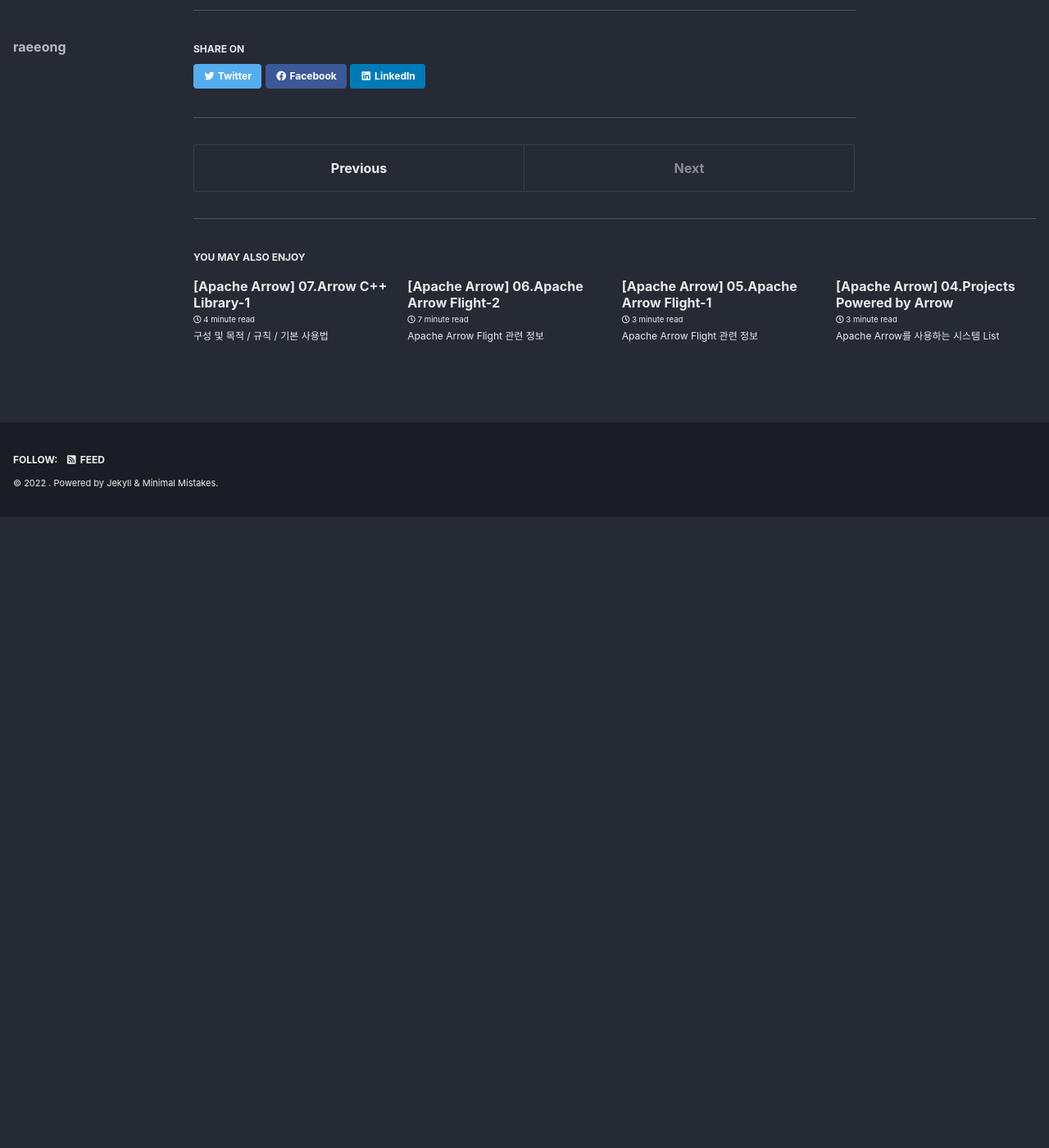
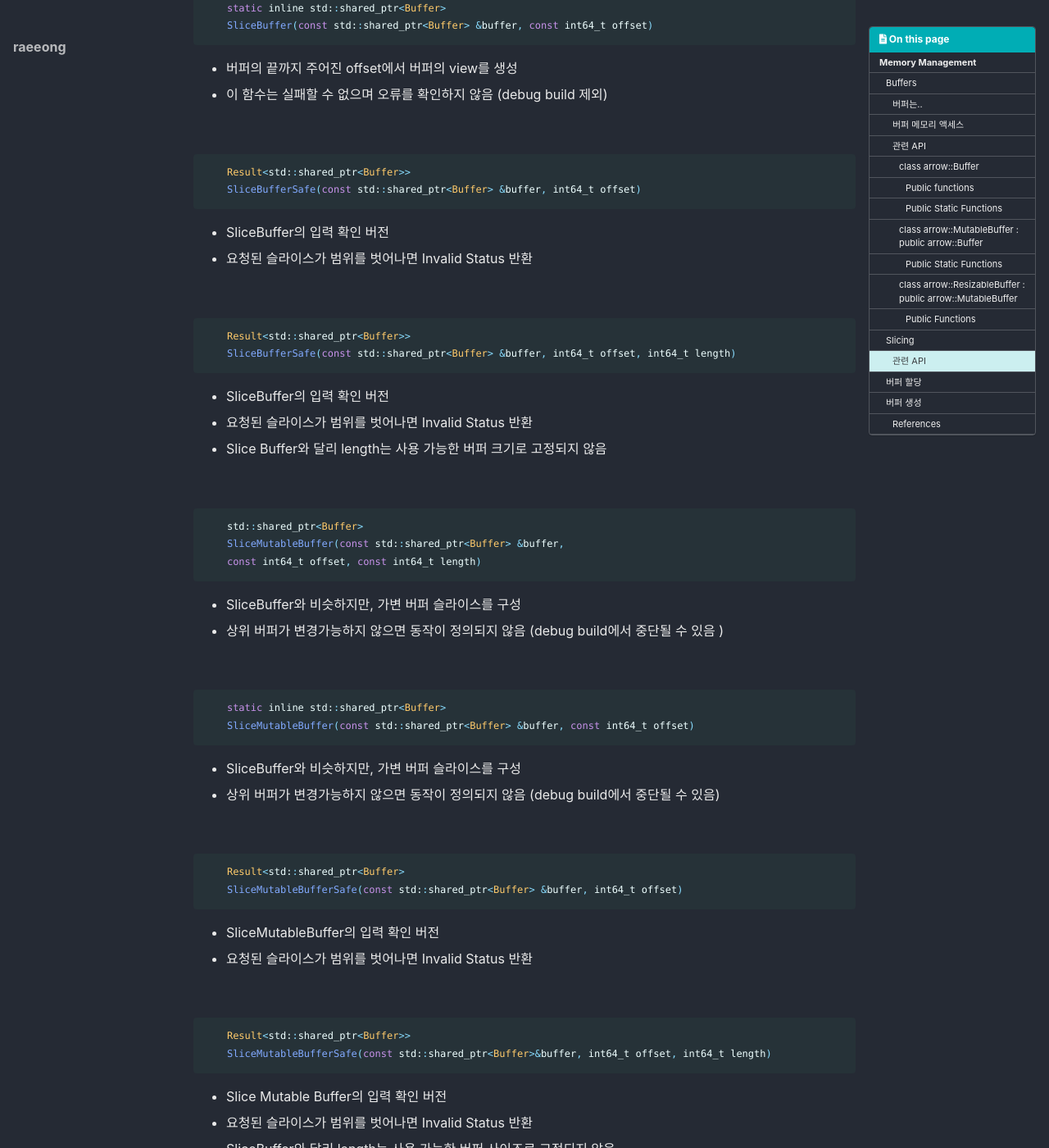
Before and after one commit to friedegg818/friedegg818.github.io, a Jekyll site: the page built from _posts/2022-02-10-ArrowC++Library2.md, in a window 1280 px wide and 1400 px high, scrolled down 8607 px. Shown: the whole window at 82% size. Built offline with Jekyll 4.4.1, drawn with Linux system fonts in a browser that asks for light colours; cached includes are drawn as plain includes; some web fonts are replaced; before the commit the page ends 9237 px from its top, so only the background shows below that; some of the changed text lies outside the part shown.

Commit message:
220211 update

````diff
--- a/_posts/2022-02-10-ArrowC++Library2.md
+++ b/_posts/2022-02-10-ArrowC++Library2.md
@@ -336,7 +336,164 @@ last_modified_At: 2022-02-11
 - 기본 데이터의 일부 연속적인 하위 집합을 참조하는 버퍼를 얻기 위해, 버퍼의 zero-copy slice를 만드는 것이 가능함
 - <span style="color:#00FFFF">arrow::SliceBuffer()</span>, <span style="color:#00FFFF">arrow::SliceMutableBuffer()</span> 함수를 호출하여 수행
 
+### <span style="color:#A9A9A9">관련 API</span>
 
+```java
+    static inline std::shared_ptr<Buffer>
+    SliceBuffer(const std::shared_ptr<Buffer> &buffer,
+    const int64_t offset, const int64_t length)
+```
+- 주어진 offset과 length로 버퍼에 view를 생성
+- 이 함수는 실패할 수 없으며 오류를 확인하지 않음 (debug build 제외)
+
+<br>
+
+```java
+    static inline std::shared_ptr<Buffer>
+    SliceBuffer(const std::shared_ptr<Buffer> &buffer, const int64_t offset)
+```
+- 버퍼의 끝까지 주어진 offset에서 버퍼의 view를 생성
+- 이 함수는 실패할 수 없으며 오류를 확인하지 않음 (debug build 제외)
+
+<br>
+
+```java
+    Result<std::shared_ptr<Buffer>>
+    SliceBufferSafe(const std::shared_ptr<Buffer> &buffer, int64_t offset)
+```
+- SliceBuffer의 입력 확인 버전
+- 요청된 슬라이스가 범위를 벗어나면 Invalid Status 반환
+
+<br>
+
+```java
+    Result<std::shared_ptr<Buffer>>
+    SliceBufferSafe(const std::shared_ptr<Buffer> &buffer, int64_t offset, int64_t length)
+```
+- SliceBuffer의 입력 확인 버전
+- 요청된 슬라이스가 범위를 벗어나면 Invalid Status 반환
+- Slice Buffer와 달리 length는 사용 가능한 버퍼 크기로 고정되지 않음
+
+<br>
+
+```java
+    std::shared_ptr<Buffer>
+    SliceMutableBuffer(const std::shared_ptr<Buffer> &buffer,
+    const int64_t offset, const int64_t length)
+```
+- SliceBuffer와 비슷하지만, 가변 버퍼 슬라이스를 구성
+- 상위 버퍼가 변경가능하지 않으면 동작이 정의되지 않음 (debug build에서 중단될 수 있음 )
+
+<br>
+
+```java
+    static inline std::shared_ptr<Buffer>
+    SliceMutableBuffer(const std::shared_ptr<Buffer> &buffer, const int64_t offset)
+```
+- SliceBuffer와 비슷하지만, 가변 버퍼 슬라이스를 구성
+- 상위 버퍼가 변경가능하지 않으면 동작이 정의되지 않음 (debug build에서 중단될 수 있음)
+
+<br>
+
+```java
+    Result<std::shared_ptr<Buffer>
+    SliceMutableBufferSafe(const std::shared_ptr<Buffer> &buffer, int64_t offset)
+```
+- SliceMutableBuffer의 입력 확인 버전
+- 요청된 슬라이스가 범위를 벗어나면 Invalid Status 반환
+
+<br>
+
+```java
+    Result<std::shared_ptr<Buffer>>
+    SliceMutableBufferSafe(const std::shared_ptr<Buffer>&buffer, int64_t offset, int64_t length)
+```
+- Slice Mutable Buffer의 입력 확인 버전
+- 요청된 슬라이스가 범위를 벗어나면 Invalid Status 반환
+- SliceBuffer와 달리 length는 사용 가능한 버퍼 사이즈로 고정되지 않음
+
+<br>
+
+## 버퍼 할당
+-  <span style="color:#00FFFF">arrow::AllocateBuffer()</span>,  <span style="color:#00FFFF">arrow::AllocateResizableBuffer()</span> 오버로드 중 하나를 호출하여 버퍼를 직접 할당할 수 있음
+
+```java
+    arrow::Result<std::unique_ptr<Buffer>> maybe_buffer = arrow::AllocateBuffer(4096);
+    if (!maybe_buffer.ok()) {
+        // ... handle allocation error
+    }
+
+    std::shared_ptr<arrow::Buffer> buffer = *std::move(maybe_buffer);
+    unit8_t* buffer_data = buffer->mutable_data();
+    memcpy(buffer_data, "hello world", 11);
+```
+- 이 방법으로 버퍼를 할당하면 **Arrow 메모리 사양에서 권장하는대로 버퍼가 64바이트로 정렬되고 채워짐
+
+> ```
+> ** Arrow 메모리 권장 사항 - Buffer alignment & padding
+> - 구현은 정렬된 주소 (8 or 64바이트의 배수)에 메모리를 할당하고 8 or 64바이트의 배수의 길이로 채우는 것이 좋음
+> - 프로세스간 통신을 위해 Arrow 데이터를 직렬화할 때 이러한 정렬 및 패딩 요구사항이 적용됨
+> - 가능하면 64바이트 정렬 및 패딩을 사용하는 것이 좋음
+
+<span style="color:#A9A9A9">관련 API</span>
+- 특정 메모리 풀에서 버퍼를 할당하는 함수들
+
+```java
+    Result<std::unique_ptr<Buffer>>
+    AllocateBuffer(const int64_t size, MemoryPool *pool = NULLPTR)
+```
+- 메모리 풀에서 고정된 크기의 가변 버퍼를 할당하고 패딩을 0으로 만듦
+- 매개변수
+  + size - [in] 할당할 버퍼의 크기
+  + pool - [in] 메모리 풀
+
+  <br>
+
+```java
+    Result<std::unique_ptr<ResizableBuffer>>
+    AllocateResizableBuffer(const int64_t size, MemoryPool *pool = NULLPTR)
+```
+- 메모리 풀에서 크기 조정 가능한 버퍼를 할당하고 패딩을 0으로 만듦
+- 매개변수
+  + size - [in] 할당할 버퍼의 크기
+  + pool - [in] 메모리 풀
+
+  <br>
+
+```java
+    Result<std::shared_ptr<Buffer>>
+    AllocateBitmap(int64_t length, MemoryPool *pool = NULLPTR)
+```
+- 값이 보장되지 않는 메모리 풀에서 비트맵 버퍼를 할당
+- 매개변수
+  + length - [in] 할당할 비트맵의 비트 크기
+  + pool - [in] 메모리를 할당할 메모리 풀
+
+  <br>
+
+```java
+    Result<std::shared_ptr<Buffer>>
+    AllocateEmptyBitmap(int64_t length, MemoryPool *pool = NULLPTR)
+```
+- 메모리 풀에서 0으로 초기화된 비트맵 버퍼를 할당
+- 매개변수
+  + length - [in] 할당할 비트맵의 비트 크기
+  + pool - [in] 메모리를 할당할 메모리 풀
+
+  <br>
+
+```java
+    Result<std::shared_ptr<Buffer>>
+    ConcatenateBuffers(const BufferVector &buffers, MemoryPool *pool = NULLPTR)
+```
+- 여러 버퍼를 단일 버퍼로 연결
+- 매개변수
+  + buffers - [in] 연결될 버퍼들
+  + pool 0 [in] 새로운 버퍼를 할당할 메모리 풀
+
+  <br>
+
+## 버퍼 생성
 
 ***
 
````
